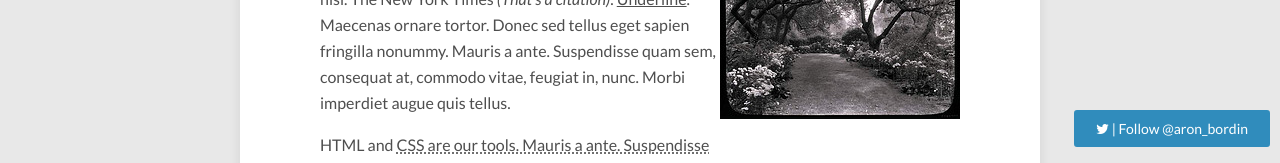
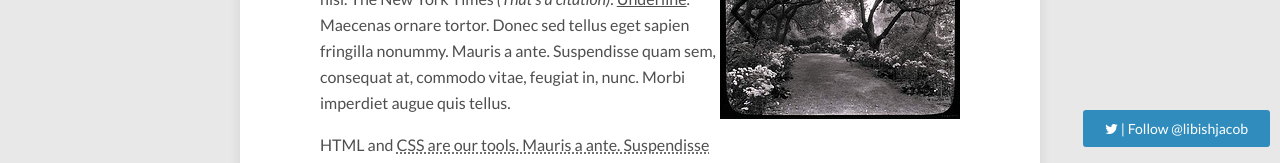
Before and after one commit to libish-jacob/Blog, a Jekyll site: the page built from index.html, in a window 1280 px wide and 900 px high, scrolled down 583 px. Shown: the part 733-896 px from the top of the window. Built offline with Jekyll 4.4.1, drawn with Linux system fonts in a browser that asks for light colours; nearby versions of some CDN libraries; the list of posts is cut into pages by our own code; comment, search, counter and statistics services are not loaded.

Commit message:
Update _config.yml

```diff
--- a/_config.yml
+++ b/_config.yml
@@ -45,7 +45,7 @@
   bio:            "Your bio goes here. It shouldn't be super long but a good two sentences or two should suffice."
   email:          you@email.com
   # Twitter nick for use in Twitter cards and follow button.
-  twitter: aron_bordin # if no twitter in this config, the twitter follow button will be removed
+  twitter: libishjacob # if no twitter in this config, the twitter follow button will be removed
   # GitHub nick for use in follow button in author block.
   github: aron-bordin
 
```
